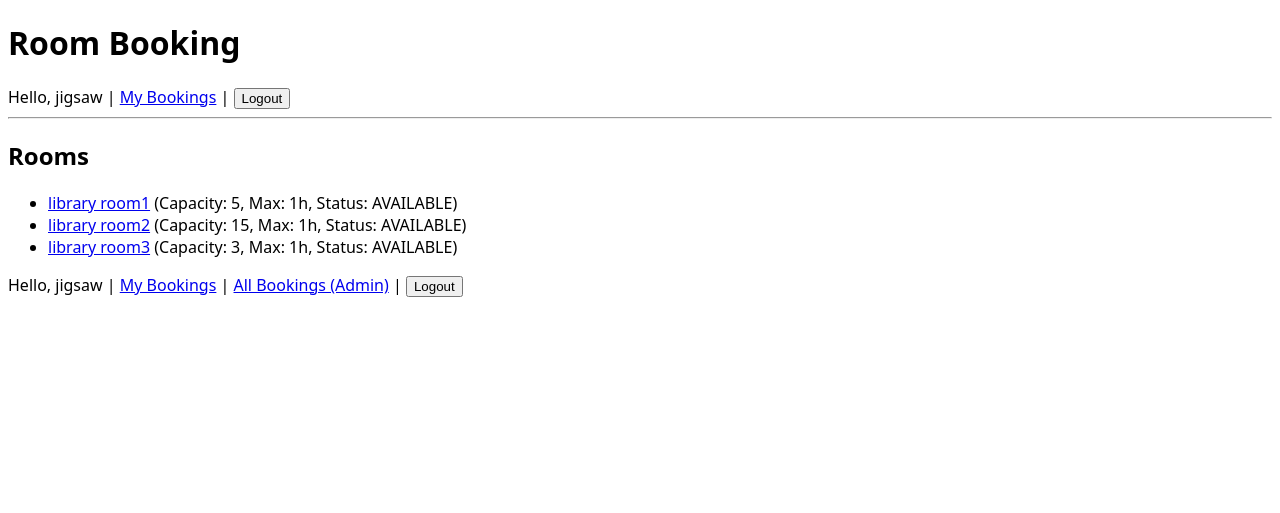
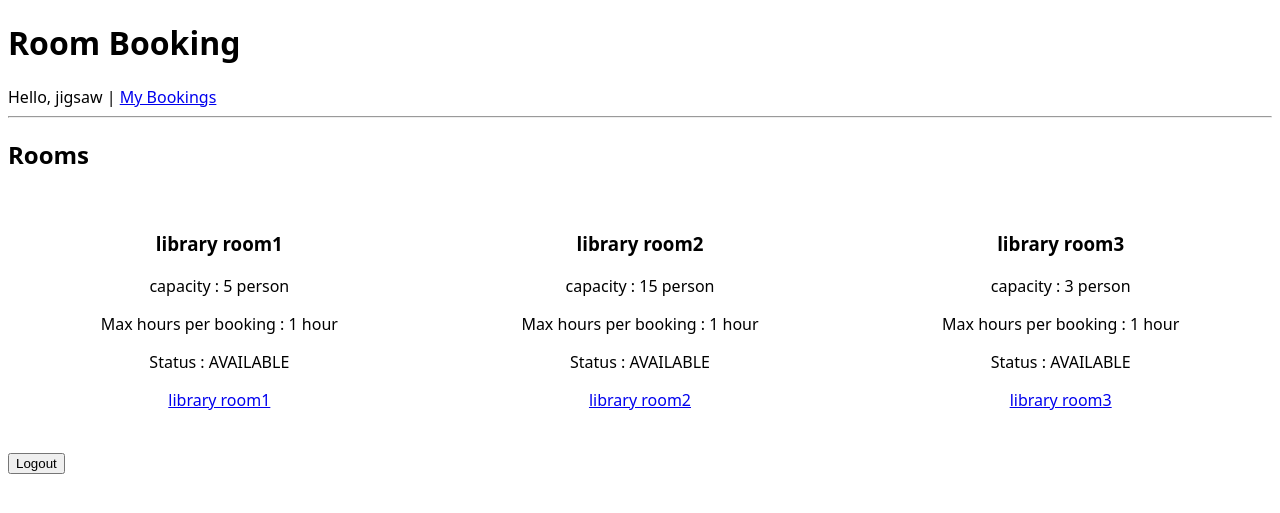
Before and after one commit to 6710525020/6710525020-cn331-as2, a Django app: page / in a window 1280 px wide. Shown: the top 513 px of the page. Run offline with Django 5.2, Linux system fonts and the light colour scheme; a user stored in the database is signed in; data comes from the database, SQL or seed files in the repository; both versions use the stored data as it was after the commit.

Commit message:
Add files via upload

```diff
--- a/cn331proj/booking/templates/booking/admin_bookings.html
+++ b/cn331proj/booking/templates/booking/admin_bookings.html
@@ -1,7 +1,9 @@
 <!DOCTYPE html>
 <html lang="en">
 <head>
-  <meta charset="utf-8"><title>All Bookings (Admin)</title>
+  <meta charset="utf-8">
+  <meta name='viewport' content='width=device-width, initial-sclae=1'>
+  <title>All Bookings (Admin)</title>
   <style>
     body{font-family:system-ui,Segoe UI,Roboto,Arial}
     table{border-collapse:collapse;width:100%}
--- a/cn331proj/booking/templates/booking/index.html
+++ b/cn331proj/booking/templates/booking/index.html
@@ -1,51 +1,47 @@
 <!DOCTYPE html>
 <html lang="en">
 <head>
-  <meta charset="utf-8"><title>Rooms</title>
+  <meta charset="utf-8">
+  <meta name='viewport' content='width=device-width, initial-sclae=1'>
+  <title>Rooms</title>
   <style>body{font-family:system-ui,Segoe UI,Roboto,Arial}</style>
 </head>
 <body>
   <h1>Room Booking</h1>
-
   <nav>
     {% if user.is_authenticated %}
       Hello, {{ user.username }} |
-      <a href="{% url 'mine' %}">My Bookings</a> |
-      <form method="post" action="{% url 'logout' %}" style="display:inline;">
-        {% csrf_token %}<button>Logout</button>
-      </form>
+      <a href="{% url 'mine' %}">My Bookings</a>
     {% else %}
       <a href="{% url 'login' %}">Login</a> |
       <a href="{% url 'signup' %}">Sign up</a>
     {% endif %}
   </nav>
+
 <hr>
 
   <h2>Rooms</h2>
-  <ul>
+  <table border="0" width="100%" cellpadding="20">
+    <tr align="center" valign="top">
       {% for room in rooms %}
-      <li>
-        <a href="{% url 'room_detail' room.id %}">{{ room.name }}</a>
-        (Capacity: {{ room.capacity }}, Max: {{ room.max_hours }}h, Status: {{ room.status }})
-      </li>
+        <td width="33%">
+          <h3>{{ room.name }}</h3>
+          <p>capacity : {{ room.capacity }} person</p>
+          <p>Max hours per booking : {{ room.max_hours }} hour</p>
+          <p>Status : {{ room.status }} </p>
+          <p><a href="{% url 'room_detail' room.id %}">{{ room.name }}</a></p>
+        </td>
+
+        {% if forloop.counter|divisibleby:3 %}
+          </tr><tr align="center" valign="top">
+        {% endif %}
       {% empty %}
-      <li>No rooms available.</li>
+        <td>No rooms available.</td>
       {% endfor %}
-  </ul>
-
-  <nav>
-  {% if user.is_authenticated %}
-    Hello, {{ user.username }} |
-    <a href="{% url 'mine' %}">My Bookings</a> |
-    {% if user.is_staff %}
-      <a href="{% url 'admin_bookings' %}">All Bookings (Admin)</a> |
-    {% endif %}
+    </tr>
+  </table>
   <form method="post" action="{% url 'logout' %}" style="display:inline;">
         {% csrf_token %}<button>Logout</button>
       </form>
-  {% else %}
-    <a href="{% url 'login' %}">Login</a> | <a href="{% url 'signup' %}">Sign up</a>
-  {% endif %}
-    </nav>
 </body>
 </html>
```
Also changed, not shown: cn331proj/booking/templates/booking/mine.html (+5 -3 lines), cn331proj/booking/templates/booking/room_detail.html (+6 -2 lines), cn331proj/db.sqlite3. Lines whose indentation alone changed are shown as unchanged.
